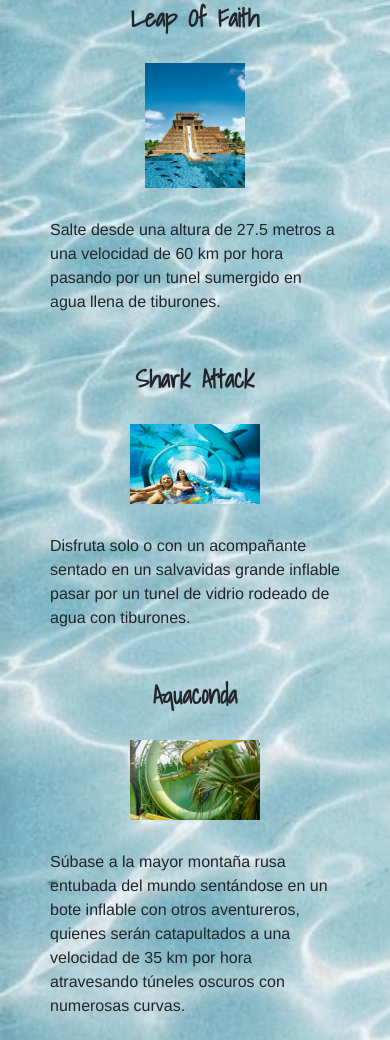
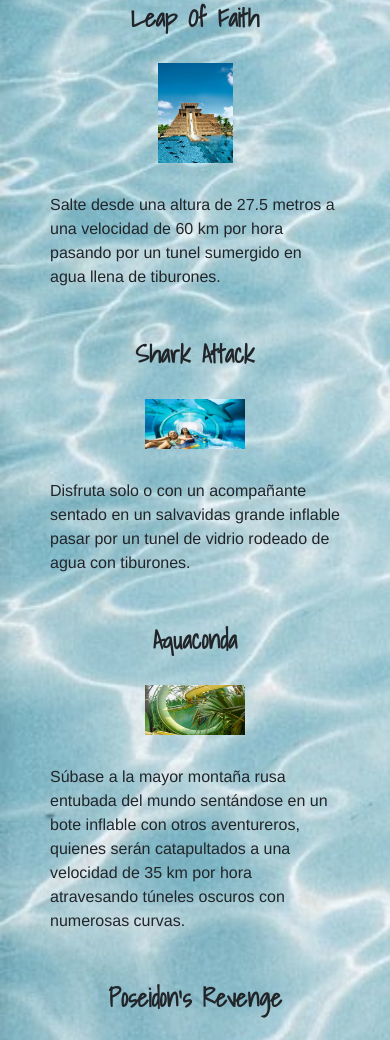
Before and after one commit to MicaelaRoelofs/Proyecto-MicaelaRoelofs, a website: page index.html in a window 390 px wide. Shown: the part 747-1787 px from the top of the page. Drawn offline with nearby package versions, Linux system fonts and the light colour scheme; files that its build step writes are made by us from their sources; a web font is replaced by a local one.

Commit message:
actualizo

```diff
--- a/SCSS/components/atracciones.scss
+++ b/SCSS/components/atracciones.scss
@@ -49,8 +49,8 @@ img {
     }
 
     img {
-        height: 60px;
-        width: 100px;
+        height: 40px;
+        width: 80px;
     }
 
     .title-atracciones {
--- a/SCSS/components/index.scss
+++ b/SCSS/components/index.scss
@@ -139,12 +139,12 @@ main {
                     margin-top: 30px;
                 }
                 img {
-                    height: 80px;
-                    width: 130px;
+                    height: 50px;
+                    width: 100px;
                 }
                 .leap-of-faith {
-                    height: 125px;
-                    width: 100px;
+                    height: 100px;
+                    width: 75px;
                     display: flex;
                 }
                 .atracciones {
--- a/SCSS/components/ubicacion.scss
+++ b/SCSS/components/ubicacion.scss
@@ -45,6 +45,5 @@
         display: flex;
         justify-content: center;
         align-items: center;
-        width: 90%;
     }
 }
```
